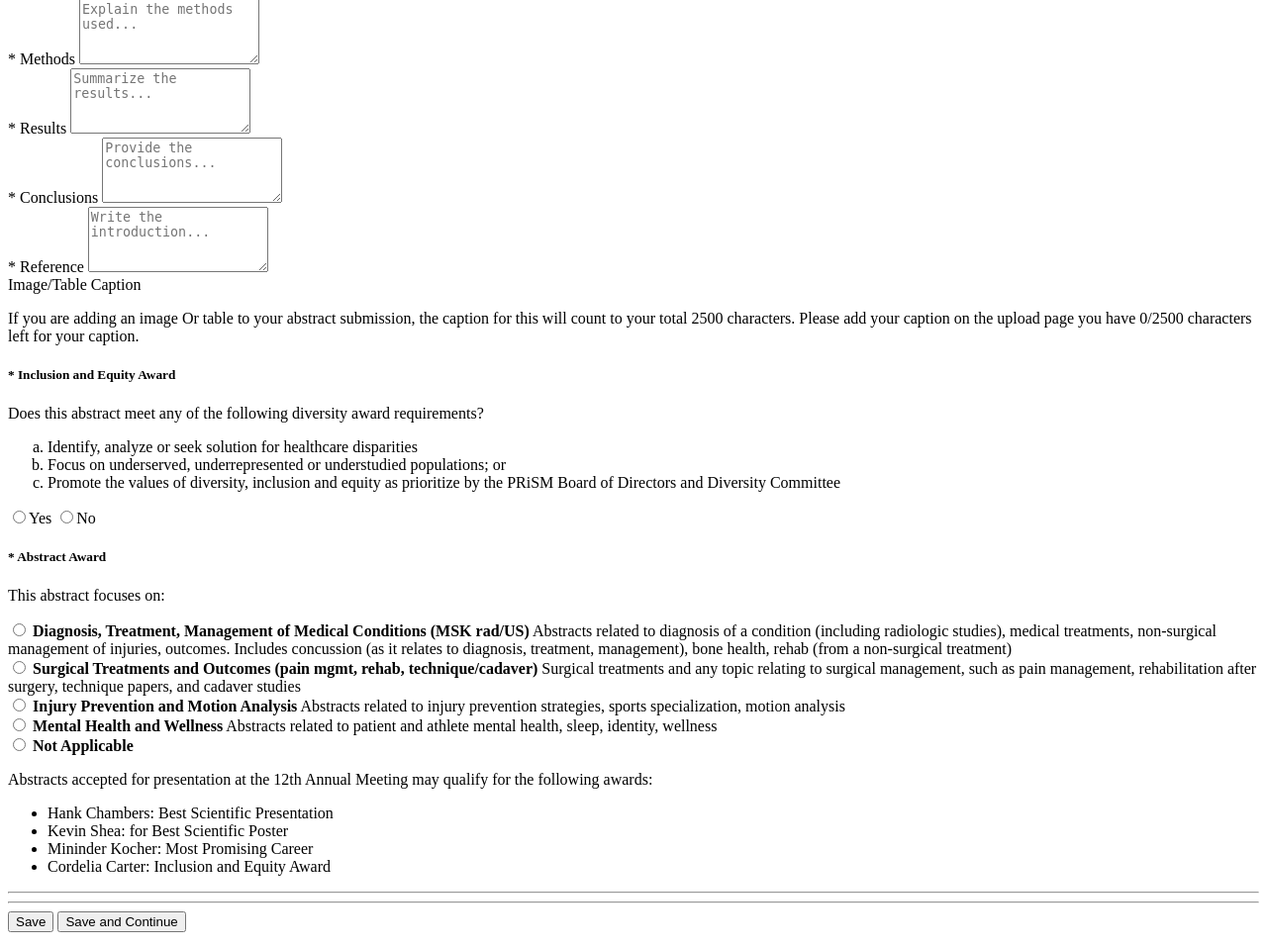
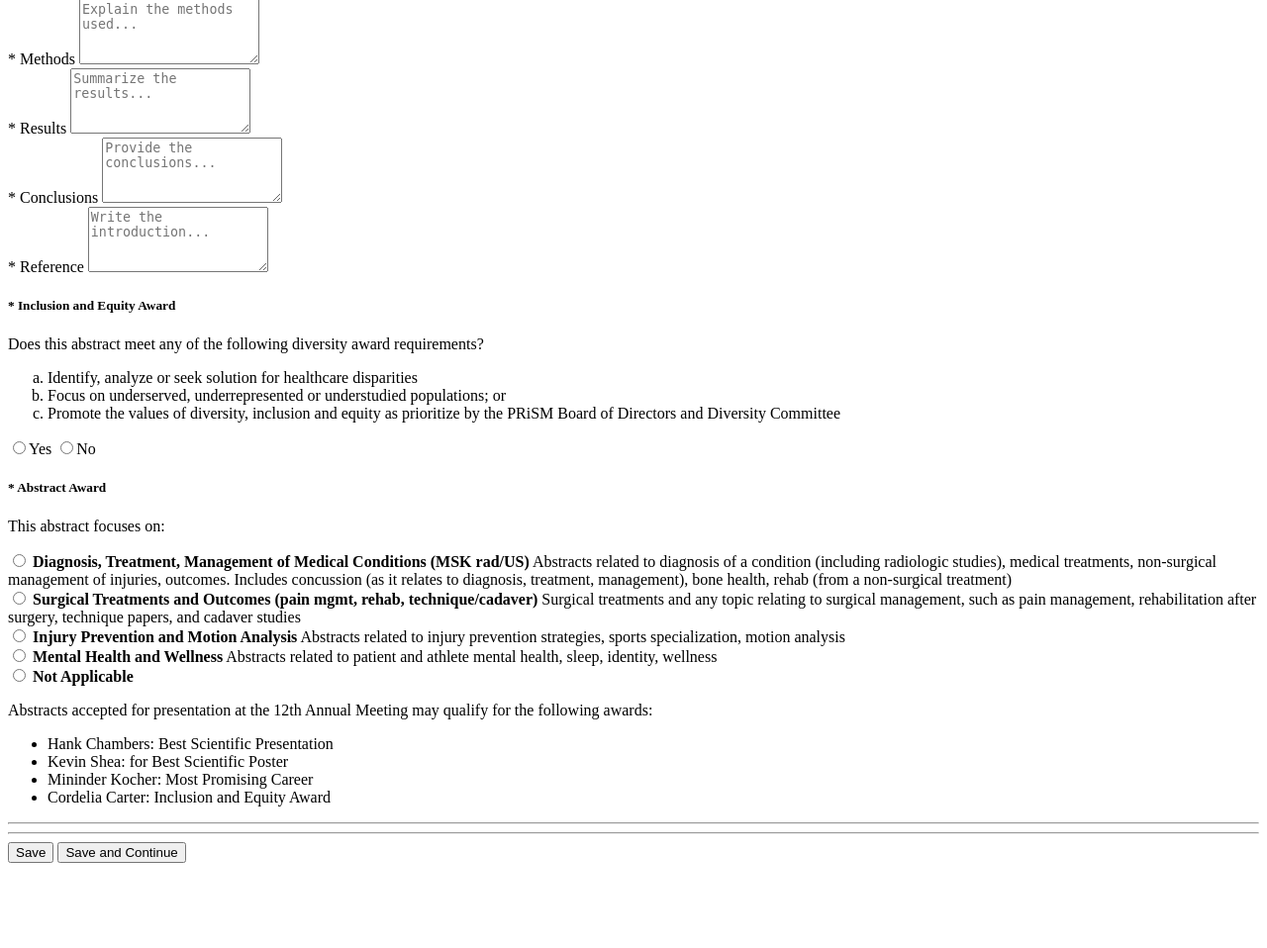
Before and after one commit to slive3718/prism2, a CodeIgniter 4 app: template app/Views/event/papers_submission.php in a window 1280 px wide. Shown: the part 1563-2521 px from the top of the page at 99% size. After the commit the page ends 2435 px from the top, so only its background shows below. Run offline with PHP 8.4 and a stand-in for CodeIgniter, Linux system fonts and the light colour scheme; the template is opened without the code that fills it, so the values that code supplies are empty; some libraries are stand-ins or nearby versions.

Commit message:
Update papers_submission.php

```diff
--- a/app/Views/event/papers_submission.php
+++ b/app/Views/event/papers_submission.php
@@ -162,7 +162,7 @@
                             <p>Abstract titles must be written in ALL CAPITAL letters.</p>
                             <label for="abstract_title"> <span class="text-success">CORRECT </span> - THIS IS THE TITLE OF MY ABSTRACT</label>
                             <textarea name="abstract_title" id="abstract_title" class="form-control countWords mt-2" rows="1" placeholder="Abstract Title" ><?=(!empty($paper) ? $paper['title'] : '')?></textarea>
-                            <label class="counted_words fw-bolder"></label>
+                             <!-- <label class="counted_words fw-bolder"></label> -->
                         </div>
                     </div>
                 </div>
@@ -176,7 +176,7 @@
                                 Background
                             </label>
                             <textarea name="study_design" id="study_design" class="form-control countWords" rows="4" placeholder="Describe the study design..."><?=(!empty($paper) ? $paper['study_design'] : '')?></textarea>
-                            <label class="counted_words fw-bolder"></label>
+                             <!-- <label class="counted_words fw-bolder"></label> -->
                         </div>
                     </div>
                 </div>
@@ -190,7 +190,7 @@
                                 Hypothesis
                             </label>
                             <textarea name="hypothesis" id="hypothesis" class="form-control countWords" rows="4" placeholder="Enter your hypothesis..."><?=(!empty($paper) ? $paper['hypothesis'] : '')?></textarea>
-                            <label class="counted_words fw-bolder"></label>
+                             <!-- <label class="counted_words fw-bolder"></label> -->
                         </div>
                     </div>
                 </div>
@@ -204,7 +204,7 @@
                                 Methods
                             </label>
                             <textarea name="methods" id="methods" class="form-control countWords" rows="4" placeholder="Explain the methods used..."><?=(!empty($paper) ? $paper['methods'] : '')?></textarea>
-                            <label class="counted_words fw-bolder"></label>
+                             <!-- <label class="counted_words fw-bolder"></label> -->
                         </div>
                     </div>
                 </div>
@@ -218,7 +218,7 @@
                                 Results
                             </label>
                             <textarea name="results" id="results" class="form-control countWords" rows="4" placeholder="Summarize the results..."><?=(!empty($paper) ? $paper['results'] : '')?></textarea>
-                            <label class="counted_words fw-bolder"></label>
+                             <!-- <label class="counted_words fw-bolder"></label> -->
                         </div>
                     </div>
                 </div>
@@ -232,7 +232,7 @@
                                 Conclusions
                             </label>
                             <textarea name="conclusions" id="conclusions" class="form-control countWords" rows="4" placeholder="Provide the conclusions..."><?=(!empty($paper) ? $paper['conclusions'] : '')?></textarea>
-                            <label class="counted_words fw-bolder"></label>
+                             <!-- <label class="counted_words fw-bolder"></label> -->
                         </div>
                     </div>
                 </div>
@@ -246,7 +246,7 @@
                                 Reference
                             </label>
                             <textarea name="introduction" id="introduction" class="form-control countWords" rows="4" placeholder="Write the introduction..."><?=(!empty($paper) ? $paper['introduction'] : '')?></textarea>
-                            <label class="counted_words fw-bolder"></label>
+                             <!-- <label class="counted_words fw-bolder"></label> -->
                         </div>
                     </div>
                 </div>
@@ -259,7 +259,7 @@
 <!--                                Additional Notes-->
 <!--                            </label>-->
 <!--                            <textarea name="additional_notes" id="additional_notes" class="form-control" rows="4" placeholder="Enter any additional notes...">--><?php //=(!empty($paper) ? $paper['additional_notes'] : '')?><!--</textarea>-->
-<!--                            <label class="counted_words fw-bolder"></label>-->
+<!--                            <label class="counted_words fw-bolder"></label> -->
 <!--                        </div>-->
 <!--                    </div>-->
 <!--                </div>-->
@@ -275,10 +275,10 @@
 <!--                </div>-->
 
 
-                <div>
+                <!--<div>
                     <label class="title mt-4">Image/Table Caption</label>
                     <p>If you are adding an image Or table to your abstract submission, the caption for this will count to your total 2500 characters. Please add your caption on the upload page you have <span id="remaining_caption_count" class="fw-bolder">0</span>/2500 characters left for your caption.</p>
-                </div>
+                </div>-->
 
                 <div class="mt-4">
                     <h5 class="fw-bold"><required class="text-danger">*</required> Inclusion and Equity Award</h5>
```
